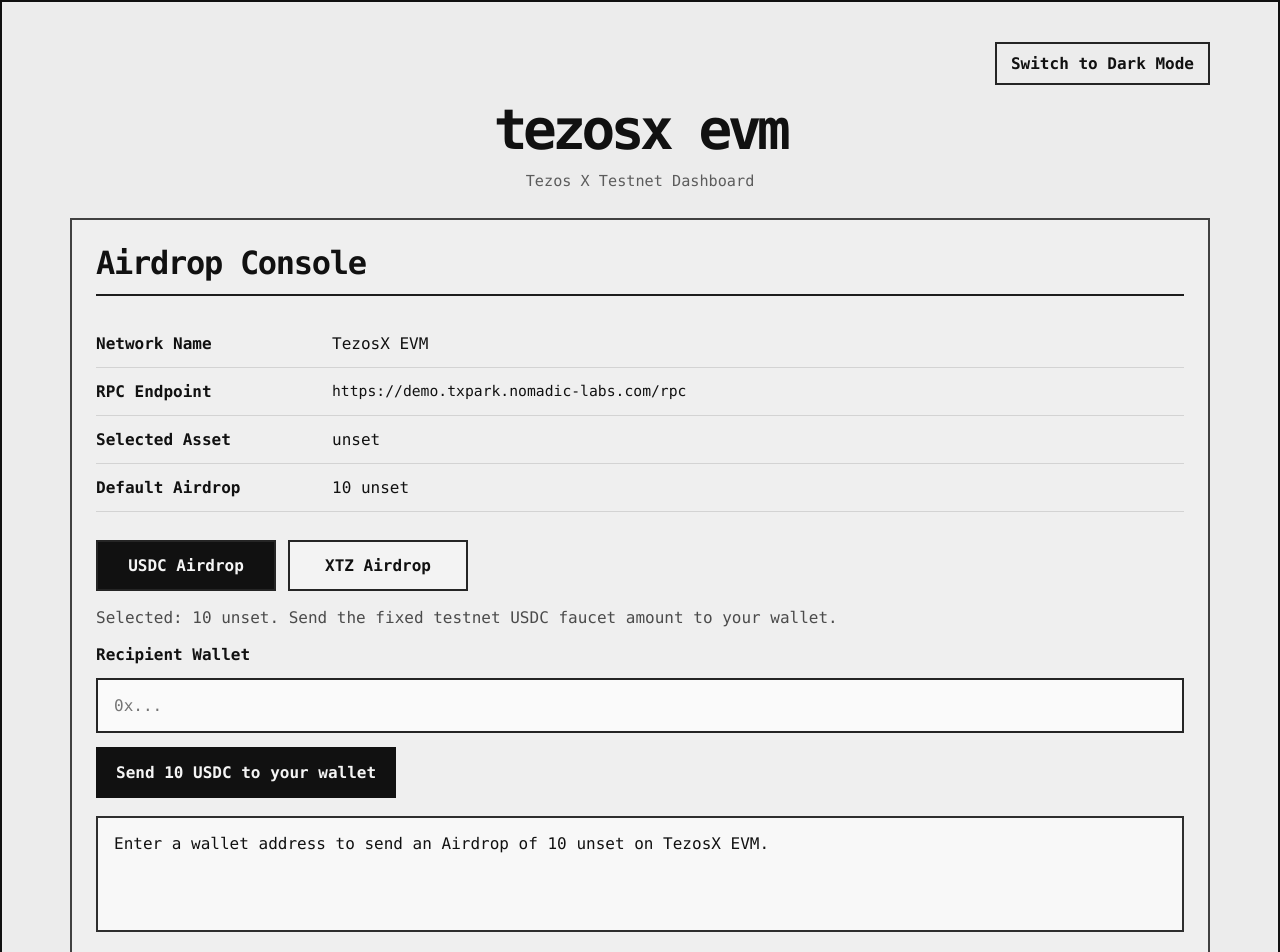
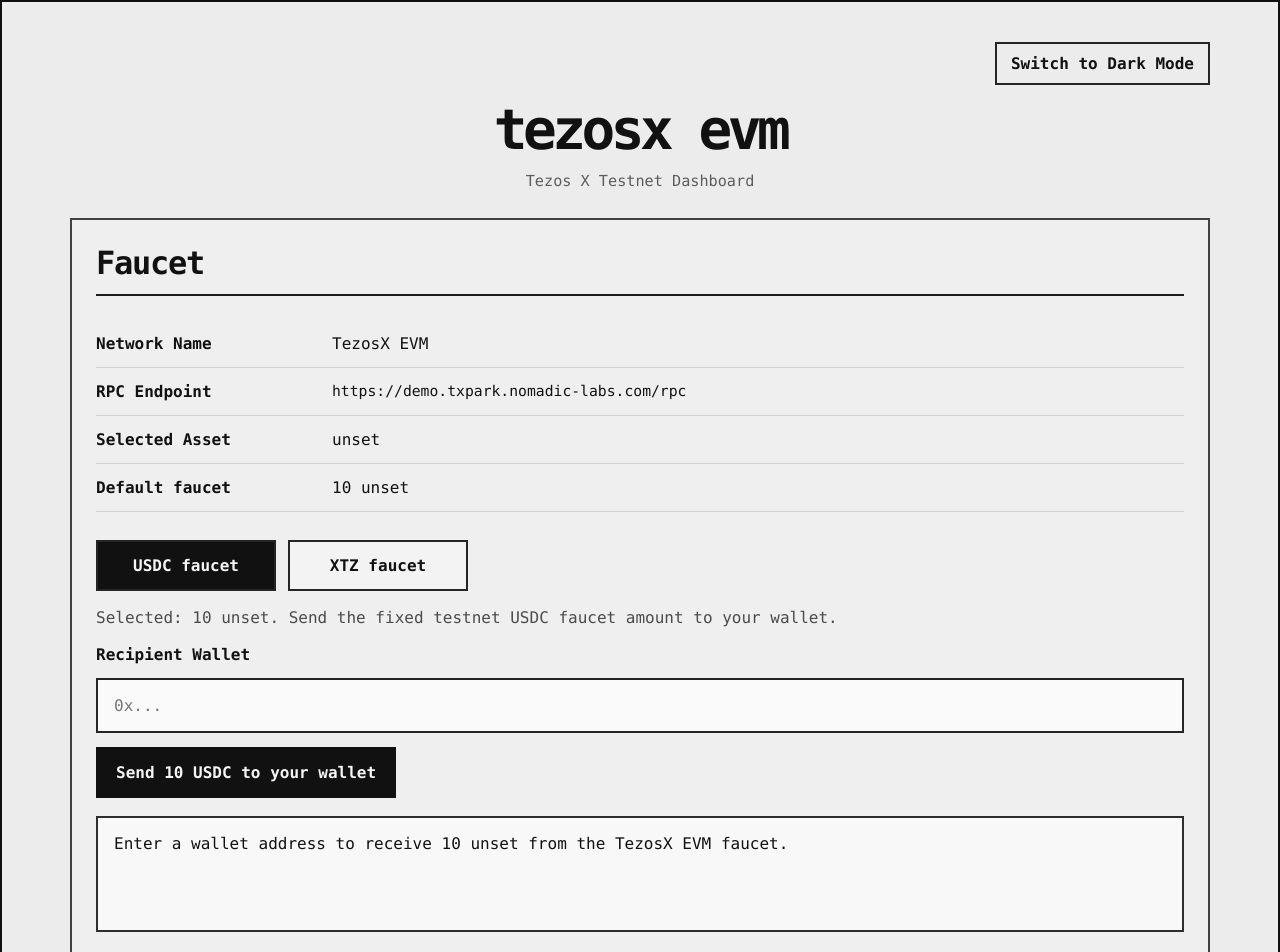
Before and after one commit to trilitech/tezosx-evm-usdc-airdrop, a Next.js app: page / in a window 1280 px wide. Shown: the top 952 px of the page. Built offline with nearby package versions, Linux system fonts and the light colour scheme; no server answers.

Commit message:
chore: use faucet wording in UI; keep /api/airdrop and AIRDROP_* env

```diff
--- a/src/app/api/airdrop/route.ts
+++ b/src/app/api/airdrop/route.ts
@@ -147,7 +147,6 @@ export async function POST(request: Request) {
       symbol = tokenSymbol;
     }
 
-
     return NextResponse.json({
       ok: true,
       message: `${amount} ${symbol} sent successfully to ${walletAddress}.`,
--- a/src/app/layout.tsx
+++ b/src/app/layout.tsx
@@ -3,7 +3,7 @@ import "./globals.css";
 
 export const metadata: Metadata = {
   title: "TezosX EVM",
-  description: "Single-page dashboard for sending native-token testnet airdrops.",
+  description: "Testnet faucet — fixed USDC or native XTZ payouts on TezosX EVM.",
 };
 
 export default function RootLayout({
--- a/src/app/page.tsx
+++ b/src/app/page.tsx
@@ -31,7 +31,7 @@ const assetOptions: Record<
   xtz: {
     label: process.env.NEXT_PUBLIC_NATIVE_AIRDROP_SYMBOL ?? "XTZ",
     amount: process.env.NEXT_PUBLIC_NATIVE_AIRDROP_AMOUNT ?? "5",
-    description: "Send the fixed native-token airdrop amount to your wallet.",
+    description: "Send the fixed native-token faucet amount to your wallet.",
   },
 };
 
@@ -101,7 +101,7 @@ export default function Home() {
 
         <section className={styles.details}>
           <div className={styles.sectionHeader}>
-            <h2>Airdrop Console</h2>
+            <h2>Faucet</h2>
             <div className={styles.rule} />
           </div>
 
@@ -121,7 +121,7 @@ export default function Home() {
               </strong>
             </div>
             <div className={styles.detailRow}>
-              <span>Default Airdrop</span>
+              <span>Default faucet</span>
               <strong>
                 {activeAsset.amount} {activeAsset.label}
               </strong>
@@ -129,7 +129,7 @@ export default function Home() {
           </div>
 
           <form className={styles.form} onSubmit={handleSubmit}>
-            <div className={styles.tabList} role="tablist" aria-label="Select token to airdrop">
+            <div className={styles.tabList} role="tablist" aria-label="Select token for faucet">
               <button
                 type="button"
                 role="tab"
@@ -143,7 +143,7 @@ export default function Home() {
                 }}
                 disabled={isSubmitting}
               >
-                USDC Airdrop
+                USDC faucet
               </button>
               <button
                 type="button"
@@ -158,7 +158,7 @@ export default function Home() {
                 }}
                 disabled={isSubmitting}
               >
-                XTZ Airdrop
+                XTZ faucet
               </button>
             </div>
 
@@ -211,8 +211,8 @@ export default function Home() {
               </>
             ) : (
               <p>
-                Enter a wallet address to send an Airdrop of {activeAsset.amount}{" "}
-                {activeAsset.label} on {networkName}.
+                Enter a wallet address to receive {activeAsset.amount}{" "}
+                {activeAsset.label} from the {networkName} faucet.
               </p>
             )}
           </div>
```
Also changed, not shown: 1 other file (tests, documents, lock files or other folders).
